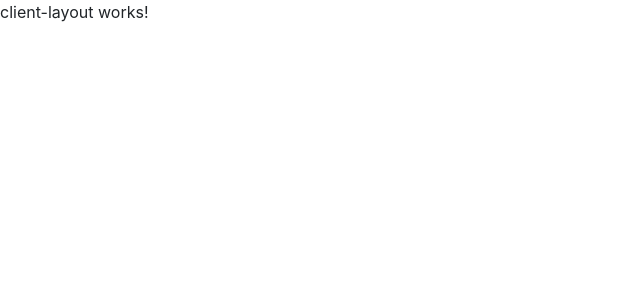
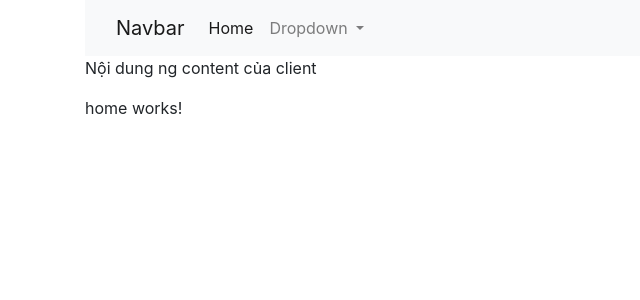
Before and after one commit to thienth32/PT15312-WEB-angular, an Angular app: page / in a window 1280 px wide. Shown: the top 300 px of the page, without its empty margins (0-640 px from the left). Built offline with nearby package versions, Linux system fonts and the light colour scheme.

Commit message:
Update client-layout.component.html

```diff
--- a/src/app/screens/client-layout/client-layout.component.html
+++ b/src/app/screens/client-layout/client-layout.component.html
@@ -1 +1,34 @@
-<p>client-layout works!</p>
+<header class="container">
+    <nav class="navbar navbar-expand-lg navbar-light bg-light">
+        <div class="container-fluid">
+          <a class="navbar-brand" href="#">Navbar</a>
+          <button class="navbar-toggler" type="button" data-bs-toggle="collapse" data-bs-target="#navbarSupportedContent" aria-controls="navbarSupportedContent" aria-expanded="false" aria-label="Toggle navigation">
+            <span class="navbar-toggler-icon"></span>
+          </button>
+          <div class="collapse navbar-collapse" id="navbarSupportedContent">
+            <ul class="navbar-nav me-auto mb-2 mb-lg-0">
+              <li class="nav-item">
+                <a class="nav-link active" aria-current="page" href="#">Home</a>
+              </li>
+              <li class="nav-item dropdown">
+                <a class="nav-link dropdown-toggle" href="#" id="navbarDropdown" role="button" data-bs-toggle="dropdown" aria-expanded="false">
+                  Dropdown
+                </a>
+                <ul class="dropdown-menu" aria-labelledby="navbarDropdown">
+                  <li><a class="dropdown-item" href="#">Action</a></li>
+                  <li><a class="dropdown-item" href="#">Another action</a></li>
+                  <li><hr class="dropdown-divider"></li>
+                  <li><a class="dropdown-item" href="#">Something else here</a></li>
+                </ul>
+              </li>
+
+            </ul>
+
+          </div>
+        </div>
+      </nav>
+</header>
+<main class="container">
+    <p>Nội dung ng content của client</p>
+    <router-outlet></router-outlet>
+</main>
```
